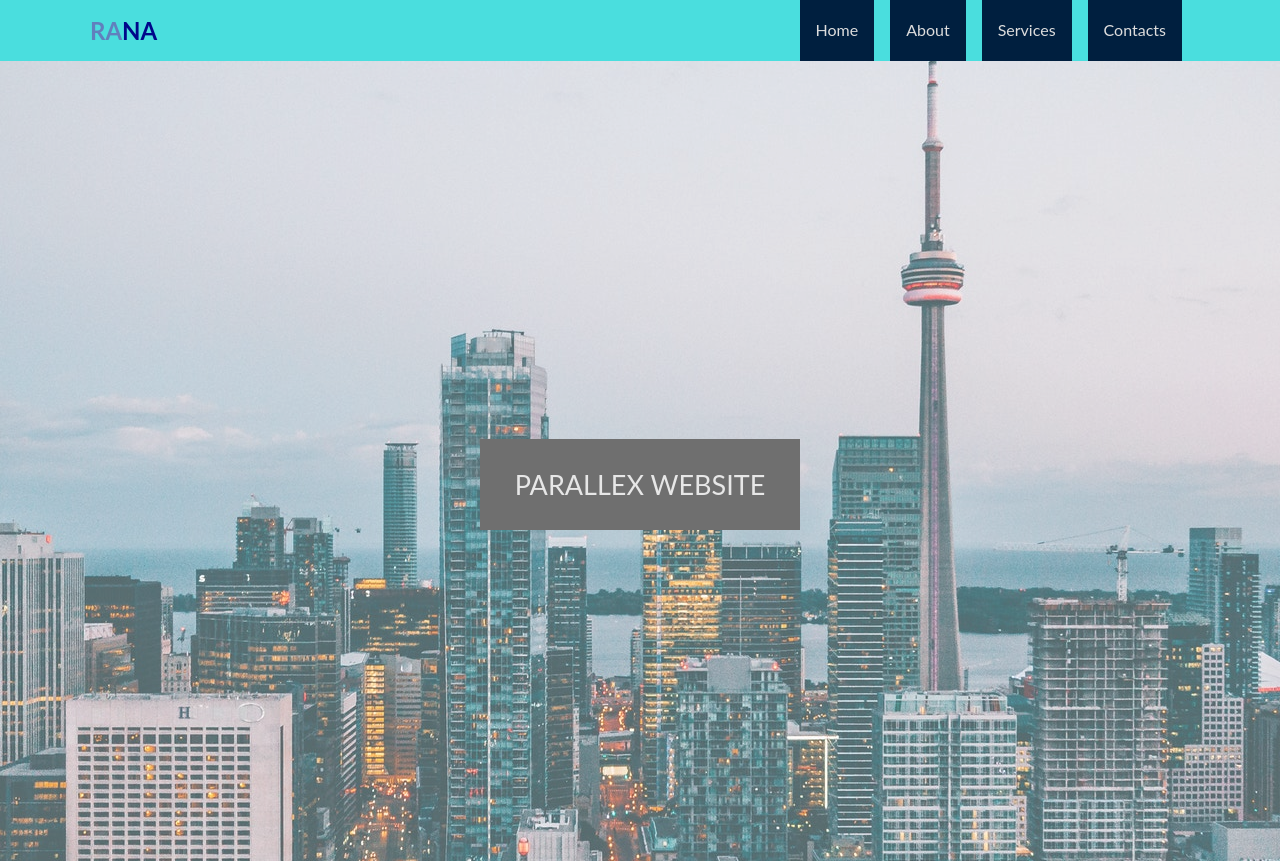
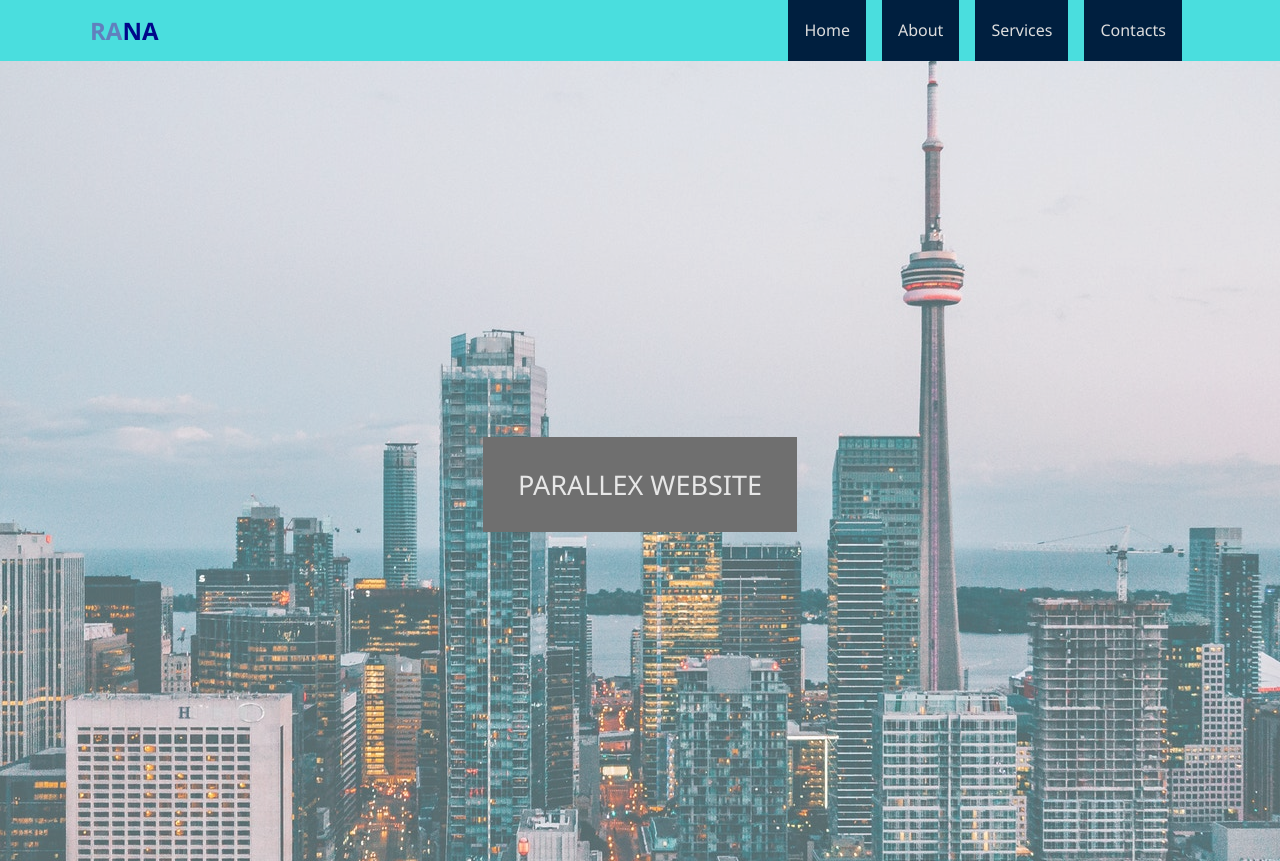
Before and after one commit to ranarashid426/parallex_website, a plain HTML site: page index.html in a window 1280 px wide. Shown: the top 861 px of the page. Drawn offline with Linux system fonts and the light colour scheme; files that its build step writes are made by us from their sources; files whose address does not match are found by name.

Commit message:
Modify css

```diff
--- a/css/main.css
+++ b/css/main.css
@@ -5,7 +5,7 @@
 }
 
 body {
-  font-family: "Lato", sans-serif;
+  font-family: "Segoe UI", Tahoma, Geneva, Verdana, sans-serif;
   line-height: 1.8;
   color: #444;
 }
@@ -28,14 +28,12 @@ ul {
 header {
   background: #4adede;
 }
-
 header #navbar {
   display: flex;
   flex-direction: row;
   align-items: center;
   justify-content: space-between;
 }
-
 header #navbar .logo a {
   color: #6180bd;
 }
```
